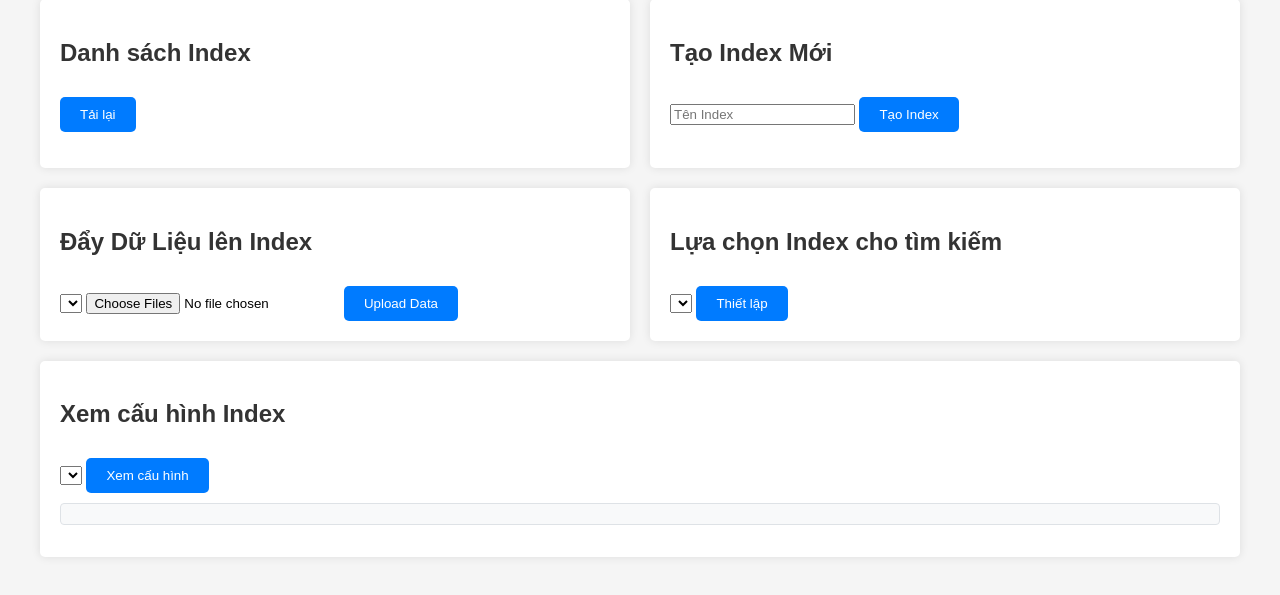
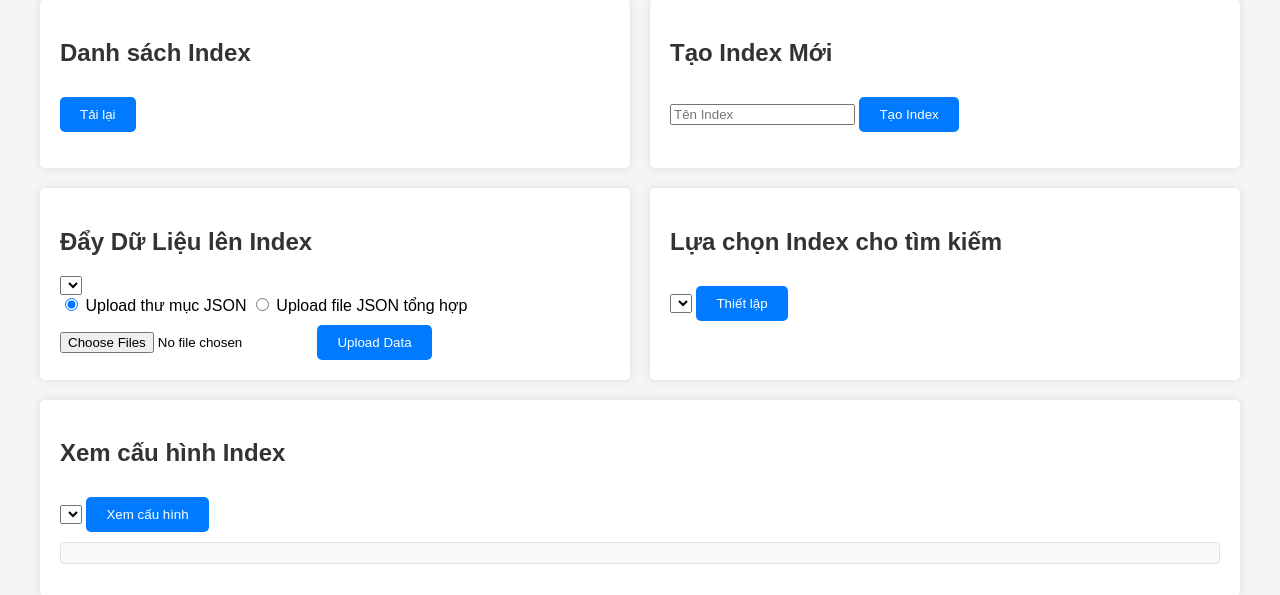
Before and after one commit to minhnguyenhai/animal-search-engine, a Flask app: page /admin/ in a window 1280 px wide. Shown: the part 121-716 px from the top of the page. Run offline with Flask 3, Linux system fonts and the light colour scheme; data that the repository does not hold is empty.

Commit message:
feat: add support for uploading data as directory or single file

```diff
--- a/app_demo/app/routes/adminRoutes.py
+++ b/app_demo/app/routes/adminRoutes.py
@@ -43,26 +43,41 @@ def create_index():
 @admin.route('/upload-data/<index_name>', methods=['POST'])
 def upload_data(index_name):
     try:
-        if 'files' not in request.files:
-            return jsonify({"error": "No files provided"}), 400
+        upload_type = request.form.get('upload_type', 'directory')
 
-        files = request.files.getlist('files')
-        file_data = []
+        if upload_type == 'directory':
+            if 'files' not in request.files:
+                return jsonify({"error": "No files provided"}), 400
 
-        for file in files:
-            if file:
-                filename = secure_filename(file.filename)
-                file_content = file.read()
-                file_data.append({
-                    'name': filename,
-                    'file_content': file_content
-                })
+            files = request.files.getlist('files')
+            file_data = []
 
-        num_of_success = index_service.post_data_to_elastic(index_name,file_data)
+            for file in files:
+                if file:
+                    filename = secure_filename(file.filename)
+                    file_content = file.read()
+                    file_data.append({
+                        'name': filename,
+                        'file_content': file_content
+                    })
 
-        return jsonify({
-            "message": f"Đẩy thành công {num_of_success} / {len(file_data)} lên {index_name}"
-        })
+            num_of_success = index_service.post_data_to_elastic(index_name, file_data, upload_type)
+            return jsonify({
+                "message": f"Đẩy thành công {num_of_success} / {len(file_data)} lên {index_name}"
+            })
+        else:
+            if 'file' not in request.files:
+                return jsonify({"error": "No file provided"}), 400
+
+            file = request.files['file']
+            if not file:
+                return jsonify({"error": "Invalid file"}), 400
+
+            file_content = file.read()
+            num_of_success = index_service.post_data_to_elastic(index_name, [{'file_content': file_content}], upload_type)
+            return jsonify({
+                "message": f"Đẩy thành công {num_of_success} documents lên {index_name}"
+            })
 
     except Exception as e:
         print(e)
--- a/app_demo/app/service/index_service.py
+++ b/app_demo/app/service/index_service.py
@@ -63,25 +63,46 @@ class IndexService:
             return False
 
 
-    def post_data_to_elastic(self, index_name, list_data):
-        success=0
-        for data in list_data:
+    def post_data_to_elastic(self, index_name, list_data, upload_type='directory'):
+        success = 0
+        if upload_type == 'directory':
+            for data in list_data:
+                try:
+                    name = data['name'].split('.')[0]
+                    content_str = data['file_content'].decode('utf-8')
+                    data_json = json.loads(content_str)
+
+                    self.elastic.es.index(
+                        index=index_name,
+                        id=name,
+                        body=data_json
+                    )
+                    success += 1
+                except Exception as e:
+                    print(f"Error posting data: {str(e)}")
+                    pass
+        else:
             try:
-                name = data['name'].split('.')[0]
-                # Decode byte string to UTF-8 and parse JSON
-                content_str = data['file_content'].decode('utf-8')
-                data_json = json.loads(content_str)
+                content_str = list_data[0]['file_content'].decode('utf-8')
+                documents = json.loads(content_str)
 
-                self.elastic.es.index(
-                    index=index_name,
-                    id=name,
-                    body=data_json
-                )
-                success+=1
+                if isinstance(documents, list):
+                    for doc in documents:
+                        try:
+                            self.elastic.es.index(
+                                index=index_name,
+                                body=doc
+                            )
+                            success += 1
+                        except Exception as e:
+                            print(f"Error posting document: {str(e)}")
+                            pass
+                else:
+                    return 0
+            except Exception as e:
+                print(f"Error processing bulk file: {str(e)}")
+                pass
 
-            except Exception as e:
-                print(f"Error posting data: {str(e)}")
-                pass
         return success
 
 
--- a/app_demo/app/static/js/admin.js
+++ b/app_demo/app/static/js/admin.js
@@ -95,19 +95,30 @@ $(document).ready(function () {
         });
     });
 
-    // Đẩy Folder Data lên Index
+    // Add upload type change handler
+    $('input[name="upload-type"]').change(function() {
+        if ($(this).val() === 'directory') {
+            $('#data-folder').show();
+            $('#data-file').hide();
+        } else {
+            $('#data-folder').hide();
+            $('#data-file').show();
+        }
+    });
+
+    // Replace both existing upload form submit handlers with this one
     $('#upload-data-form').submit(function (e) {
         e.preventDefault();
         const indexName = $('#select-index-upload').val();
-        const files = $('#data-folder')[0].files;
-        const BATCH_SIZE = 50; // Số file trong mỗi batch
+        const uploadType = $('input[name="upload-type"]:checked').val();
+        const files = uploadType === 'directory' ? $('#data-folder')[0].files : $('#data-file')[0].files;
 
         if (files.length === 0) {
-            alert('Vui lòng chọn một thư mục để upload');
+            alert(uploadType === 'directory' ? 'Vui lòng chọn một thư mục để upload' : 'Vui lòng chọn một file JSON để upload');
             return;
         }
 
-        if (!confirm(`Bạn có chắc chắn muốn upload ${files.length} files vào index "${indexName}"?`)) {
+        if (!confirm(`Bạn có chắc chắn muốn upload ${uploadType === 'directory' ? files.length + ' files' : 'file ' + files[0].name} vào index "${indexName}"?`)) {
             return;
         }
 
@@ -117,17 +128,57 @@ $(document).ready(function () {
             }
         }
 
-        // Chia files thành các batch nhỏ hơn
+        const formData = new FormData();
+        formData.append('upload_type', uploadType);
+
+        if (uploadType === 'directory') {
+            // Handle directory upload
+            const BATCH_SIZE = 50;
             const batches = [];
             for (let i = 0; i < files.length; i += BATCH_SIZE) {
                 batches.push(Array.from(files).slice(i, i + BATCH_SIZE));
             }
+            uploadAllBatches(batches, indexName, files.length);
+        } else {
+            // Handle single file upload
+            formData.append('file', files[0]);
+            alert('Chờ một chút nhé, đang xử lý file JSON...');
+            $.ajax({
+                url: `/admin/upload-data/${indexName}`,
+                method: 'POST',
+                processData: false,
+                contentType: false,
+                data: formData,
+                success: (response) => {
+                    alert(response.message);
+                    $('#refresh-indexes').click();
+                },
+                error: (xhr) => {
+                    alert('Lỗi khi upload data: ' + xhr.responseText);
+                }
+            });
+        }
+    });
 
+    // Helper function for batch uploads
+    async function uploadAllBatches(batches, indexName, totalFiles) {
         let completedBatches = 0;
         const totalBatches = batches.length;
 
-        // Hàm xử lý upload từng batch
-        function uploadBatch(batchFiles, batchIndex) {
+        try {
+            for (let i = 0; i < batches.length; i++) {
+                await uploadBatch(batches[i], i, indexName);
+                completedBatches++;
+                console.log(`Completed batch ${completedBatches}/${totalBatches} (${Math.round((completedBatches / totalBatches) * 100)}%)`);
+            }
+            alert(`Upload thành công ${totalFiles} files.`);
+            $('#refresh-indexes').click();
+        } catch (error) {
+            alert('Lỗi khi upload data: ' + error.message);
+        }
+    }
+
+    function uploadBatch(batchFiles, batchIndex, indexName) {
         const formData = new FormData();
         batchFiles.forEach(file => {
             formData.append('files', file);
@@ -139,34 +190,12 @@ $(document).ready(function () {
             processData: false,
             contentType: false,
             data: formData,
-                success: () => {
-                    completedBatches++;
-                    const progress = Math.round((completedBatches / totalBatches) * 100);
-                    console.log(`Completed batch ${completedBatches}/${totalBatches} (${progress}%)`);
-                    $('#refresh-indexes').click();
-                },
             error: (xhr) => {
                 console.error(`Error uploading batch ${batchIndex + 1}:`, xhr.responseText);
                 throw new Error(`Failed to upload batch ${batchIndex + 1}`);
             }
         });
     }
-
-        // Upload các batch tuần tự
-        async function uploadAllBatches() {
-            try {
-                for (let i = 0; i < batches.length; i++) {
-                    await uploadBatch(batches[i], i);
-                }
-                alert(`Upload thành công ${files.length} files.`);
-                $('#refresh-indexes').click();
-            } catch (error) {
-                alert('Lỗi khi upload data: ' + error.message);
-            }
-        }
-
-        uploadAllBatches();
-    });
 
     // Thiết lập Index cho tìm kiếm client
     $('#set-client-index').click(function () {
@@ -199,7 +228,7 @@ $(document).ready(function () {
         }
     });
 
-    // Xem c���u hình Index
+    // Xem cấu hình Index
     $('#view-index-config').click(function () {
         const indexName = $('#select-index-config').val();
         $.get(`/admin/index-config/${indexName}`, function (data) {
--- a/app_demo/app/templates/admin.html
+++ b/app_demo/app/templates/admin.html
@@ -33,7 +33,14 @@
             <h2>Đẩy Dữ Liệu lên Index</h2>
             <form id="upload-data-form" enctype="multipart/form-data">
                 <select id="select-index-upload"></select>
+                <div class="upload-type">
+                    <input type="radio" id="directory-upload" name="upload-type" value="directory" checked>
+                    <label for="directory-upload">Upload thư mục JSON</label>
+                    <input type="radio" id="file-upload" name="upload-type" value="file">
+                    <label for="file-upload">Upload file JSON tổng hợp</label>
+                </div>
                 <input type="file" id="data-folder" webkitdirectory directory multiple>
+                <input type="file" id="data-file" accept=".json" style="display: none;">
                 <button type="submit">Upload Data</button>
             </form>
         </section>
```
Lines whose indentation alone changed are shown as unchanged.
